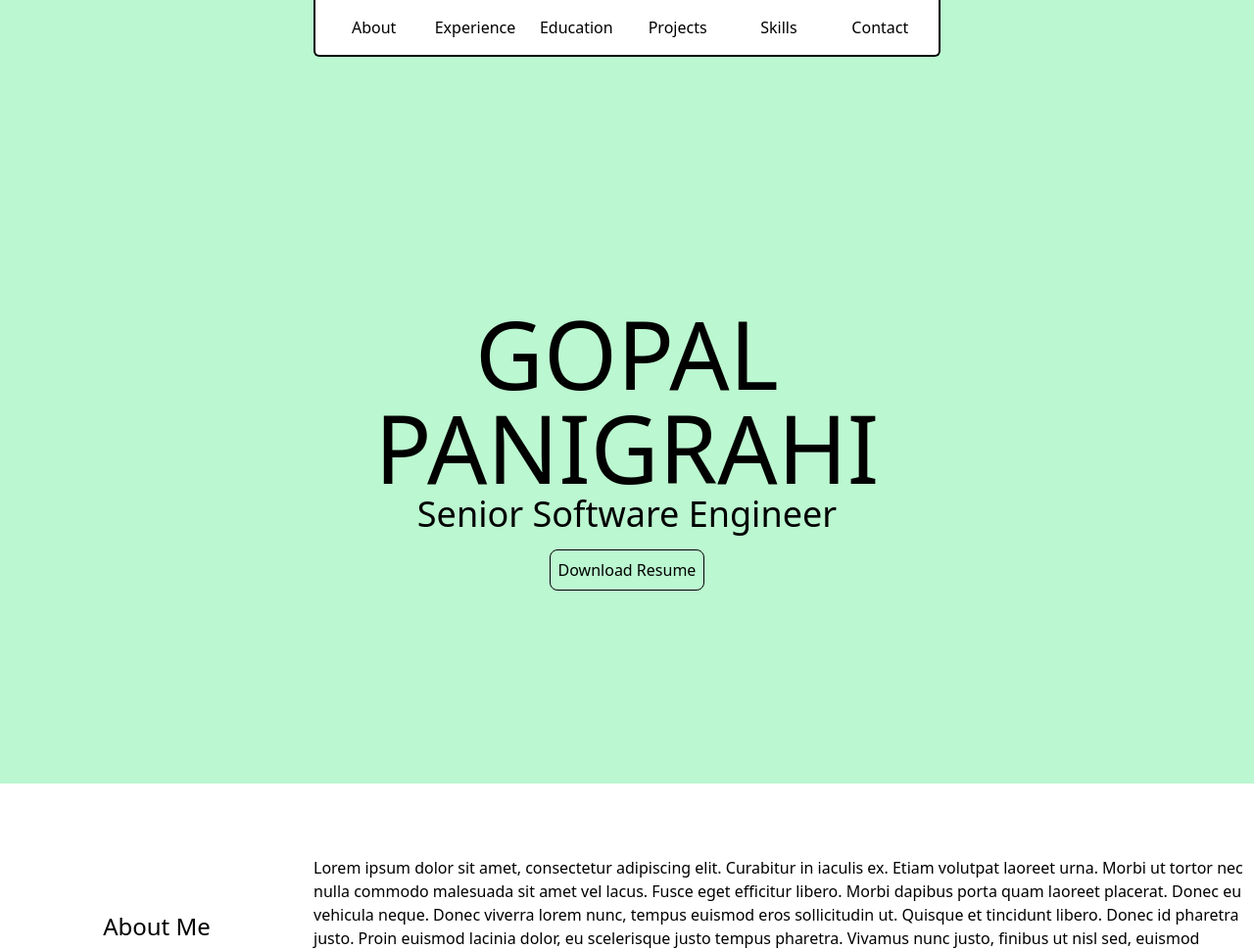
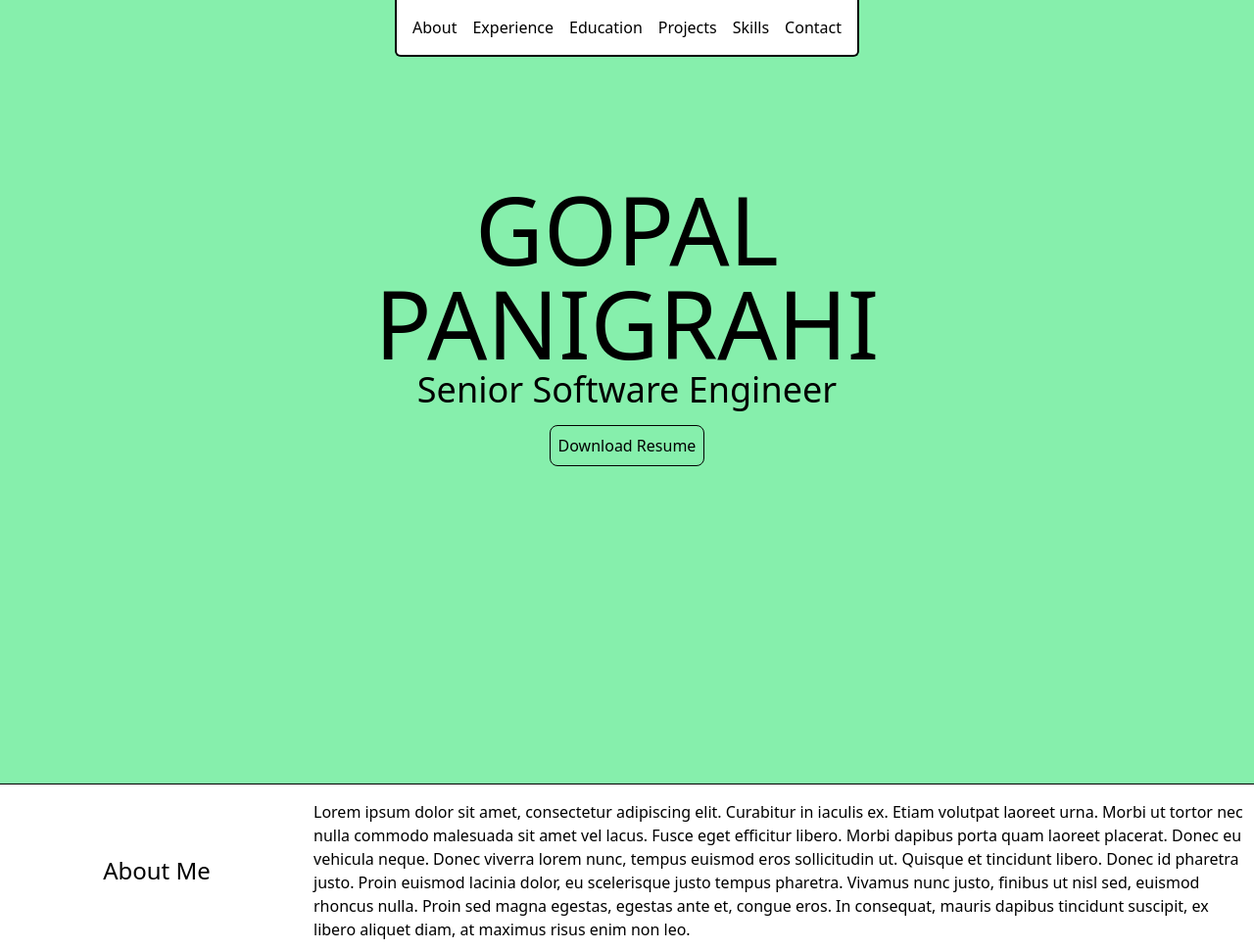
Before and after one commit to gopal-panigrahi/gopal-panigrahi.github.io, a Gatsby site: page / in a window 1280 px wide. Shown: the top 970 px of the page at 98% size. Built offline with nearby package versions, Linux system fonts and the light colour scheme; Gatsby itself is replaced by a stand-in of ours.

Commit message:
updated navbar

```diff
--- a/src/components/About/About.tsx
+++ b/src/components/About/About.tsx
@@ -2,7 +2,7 @@ import React from "react";
 
 function About() {
   return (
-    <div id="about" className="flex items-center py-4">
+    <div id="about" className="flex items-center border-t border-black py-4">
       <h1 className="w-1/4 text-center text-2xl">About Me</h1>
       <p className="flex-1">
         Lorem ipsum dolor sit amet, consectetur adipiscing elit. Curabitur in
--- a/src/components/Education/Education.tsx
+++ b/src/components/Education/Education.tsx
@@ -4,7 +4,7 @@ function Education() {
   return (
     <div
       id="education"
-      className="flex flex-row items-center border-y border-black"
+      className="flex flex-row items-center border-t border-black"
     >
       <h1 className="w-1/4 text-center text-2xl">Education</h1>
       <div className="flex-1 py-4">
--- a/src/components/Experience/Experience.tsx
+++ b/src/components/Experience/Experience.tsx
@@ -4,7 +4,7 @@ function Experience() {
   return (
     <div
       id="experience"
-      className="flex flex-row items-center border-y border-black"
+      className="flex flex-row items-center border-t border-black"
     >
       <h1 className="w-1/4 text-center text-2xl">Experience</h1>
       <div className="flex-1 py-4">
--- a/src/components/Home/Home.tsx
+++ b/src/components/Home/Home.tsx
@@ -2,8 +2,8 @@ import React from "react";
 
 function Home() {
   return (
-    <div className="flex h-screen flex-row-reverse items-center justify-center">
-      <div className="flex flex-col justify-center">
+    <div className="flex h-full justify-center">
+      <div className="mt-32 flex flex-col">
         <h1 className="text-center text-8xl">
           GOPAL <br /> PANIGRAHI
         </h1>
--- a/src/components/Navbar/Navbar.tsx
+++ b/src/components/Navbar/Navbar.tsx
@@ -3,7 +3,7 @@ import React from "react";
 
 function Navbar() {
   return (
-    <nav className="mx-auto flex w-1/2 space-x-4 rounded-b-md border-x-2 border-b-2 border-black bg-white p-4">
+    <nav className="mx-auto flex w-max space-x-4 rounded-b-md border-x-2 border-b-2 border-black bg-white p-4">
       <Link to="/#about" className="flex-1 text-center">
         About
       </Link>
--- a/src/pages/index.tsx
+++ b/src/pages/index.tsx
@@ -8,13 +8,15 @@ import Education from "../components/Education";
 
 const IndexPage: React.FC<PageProps> = () => {
   return (
-    <div className="h-screen bg-green-200">
-      <Navbar />
-      <Home />
+    <>
+      <div className="h-screen bg-green-300">
+        <Navbar />
+        <Home />
+      </div>
       <About />
       <Experience />
       <Education />
-    </div>
+    </>
   );
 };
 
```
